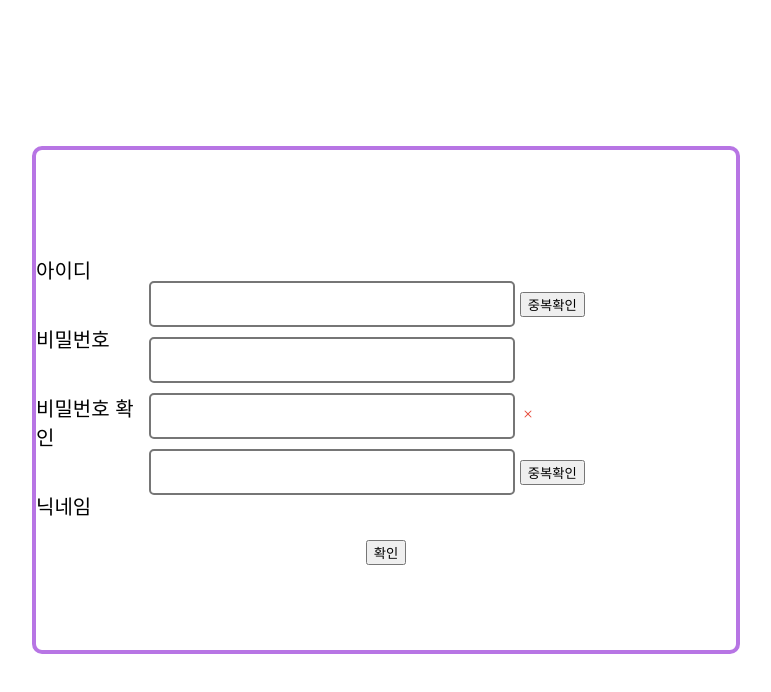
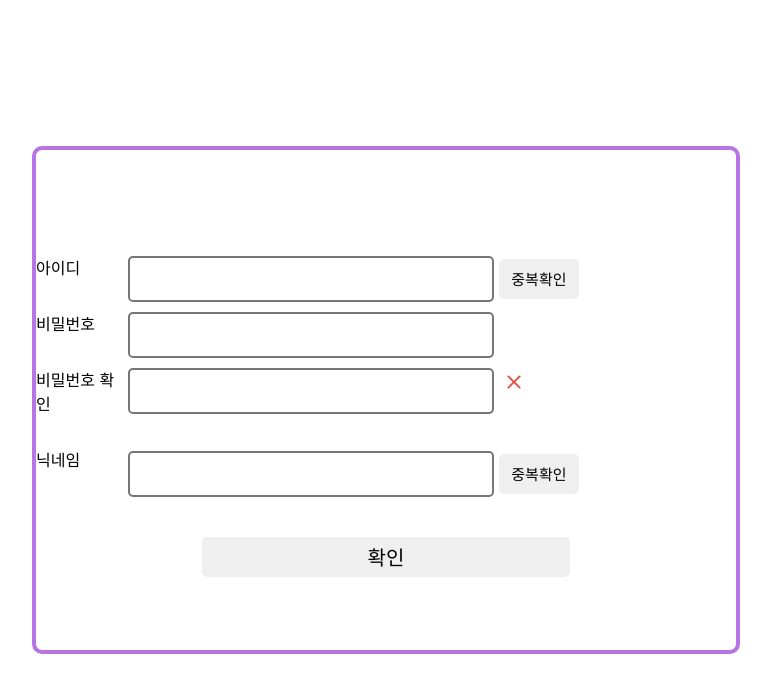
Before and after one commit to Alcoholic-project/Alcoholic-Front, a React (Create React App) app: page /join in a window 1280 px wide. Shown: the top 692 px of the page, without its empty margins (254-1025 px from the left). Built offline with nearby package versions, Linux system fonts and the light colour scheme; the HTML template or start-up script is replaced by a standard one.

Commit message:
design: edit button design

```diff
--- a/src/pages/Join.js
+++ b/src/pages/Join.js
@@ -41,12 +41,38 @@ const JoinInput = styled.input`
 
 const InputName = styled.p`
   display: inline-block;
-  font-size: 20px;
 `;
 
-const CheckBtn = styled.button``;
+const CheckBtn = styled.button`
+  width: 80px;
+  height: 40px;
+  border-radius: 5px;
+  border: none;
+  margin-top: 35px;
+  font-size: 15px;
+  cursor: pointer;
+  transition-duration: 0.1s;
+  :hover {
+    background-color: #f1ddfe;
+  }
+`;
 
-const SubmitBtn = styled.button``;
+const SubmitBtn = styled.button`
+  display: flex;
+  align-items: center;
+  justify-content: center;
+  width: 368px;
+  height: 40px;
+  border-radius: 5px;
+  border: none;
+  margin-top: 35px;
+  font-size: 20px;
+  cursor: pointer;
+  transition-duration: 0.1s;
+  :hover {
+    background-color: #f1ddfe;
+  }
+`;
 
 const NoIcon = styled(BsX)`
   color: #e74c3c;
@@ -98,7 +124,7 @@ const Join = () => {
               <CheckBtn>중복확인</CheckBtn>
               <JoinInput name="pw" onChange={onChangePw} />
               <JoinInput onChange={checkSamePw} />
-              {checkPw ? <YesIcon /> : <NoIcon />}
+              {checkPw ? <YesIcon size={30} /> : <NoIcon size={30} />}
               <JoinInput name="name" onChange={onChangeInput} />
               <CheckBtn>중복확인</CheckBtn>
             </InputBoxes>
```
